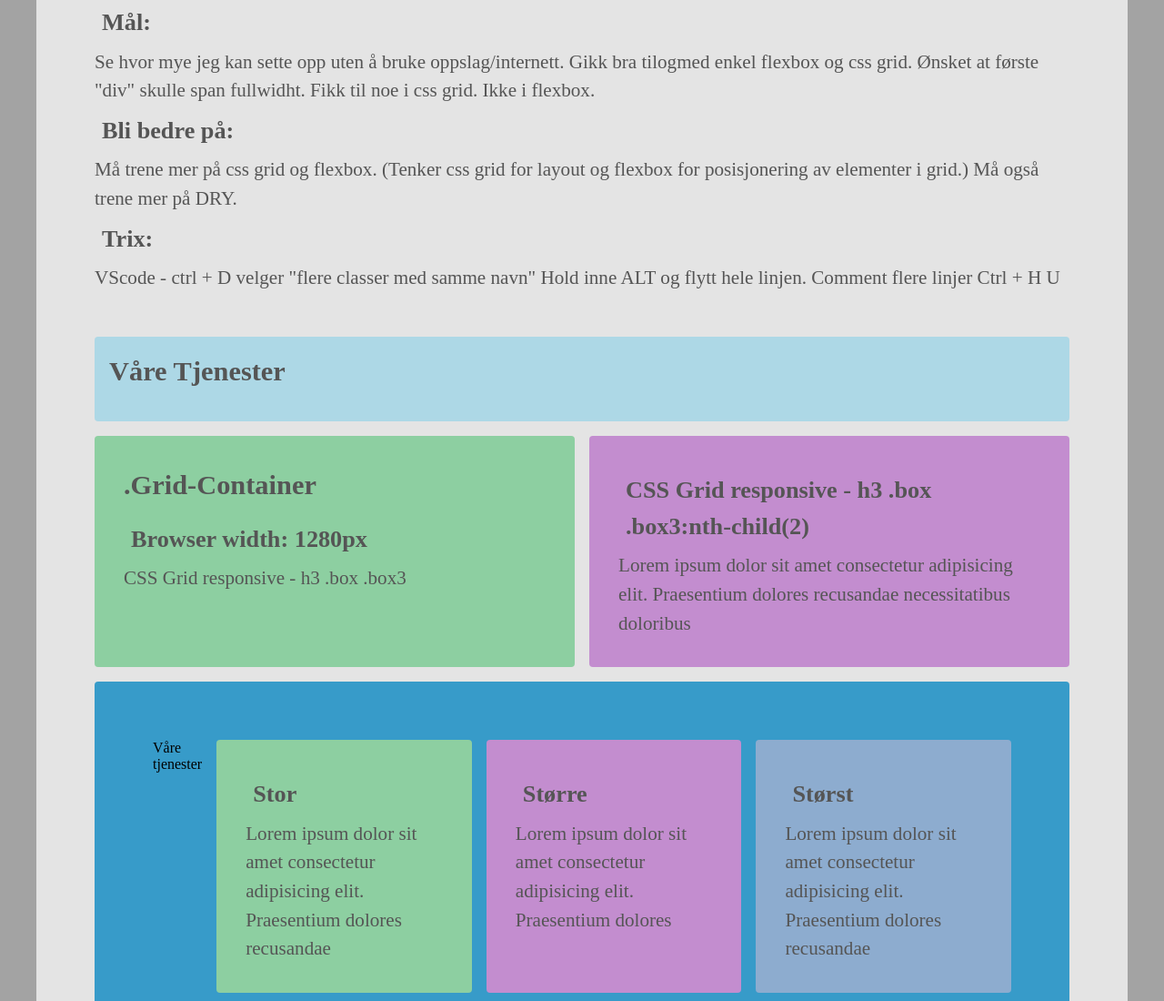
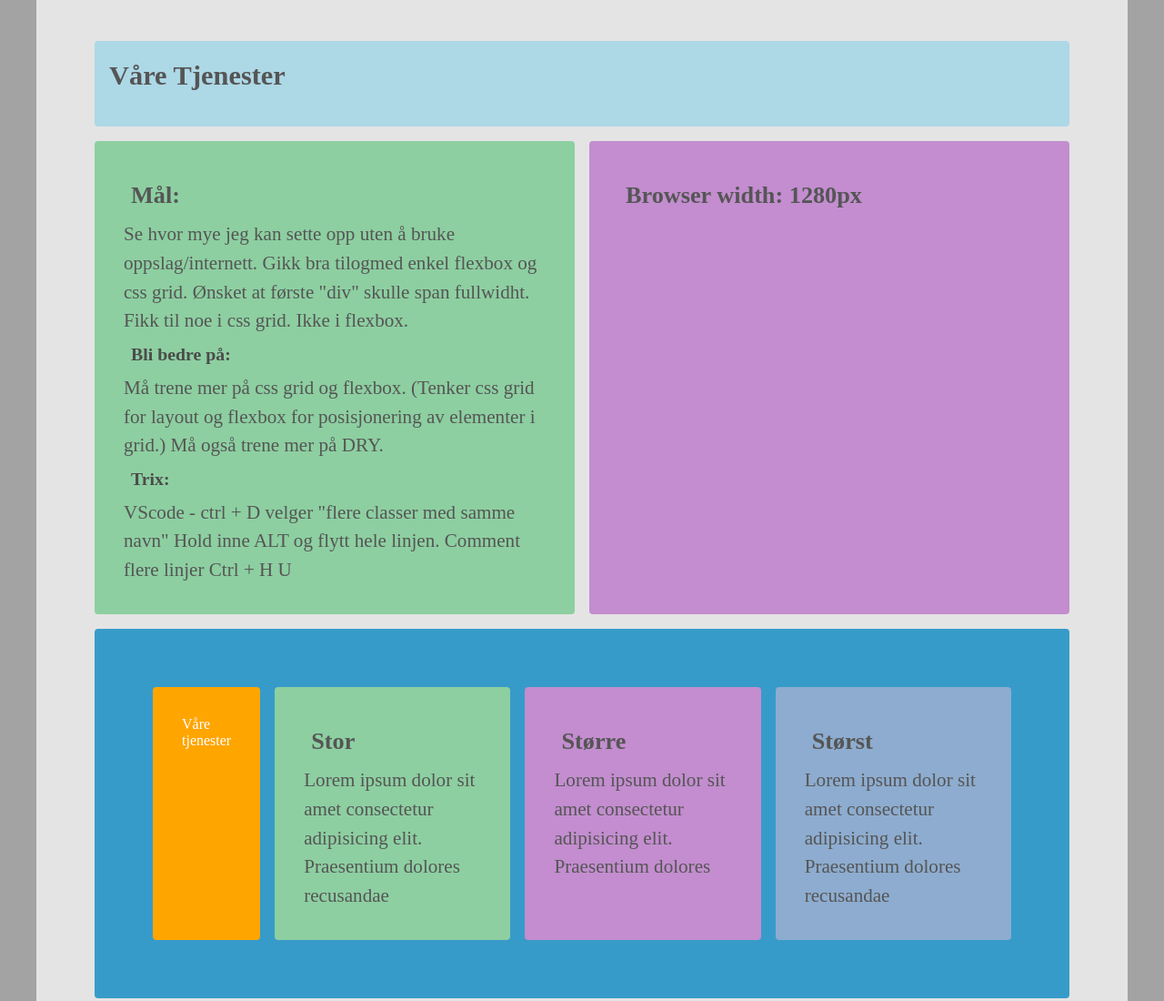
Before and after one commit to Frode10/HTML-CSS-01, a plain HTML site: page index.html in a window 1280 px wide. Shown: the part 874-1974 px from the top of the page at 91% size. Drawn offline with Linux system fonts and the light colour scheme.

Commit message:
Test upload

```diff
--- a/index.html
+++ b/index.html
@@ -43,23 +43,6 @@
           document validates as CSS level 3 + SVG" (hva nå enn det betyr..)
         </p>
         <p>HTML testet w3school validator med resultat noen info og warning.</p>
-        <h3>Mål:</h3>
-        <p>
-          Se hvor mye jeg kan sette opp uten å bruke oppslag/internett. Gikk bra
-          tilogmed enkel flexbox og css grid. Ønsket at første "div" skulle span
-          fullwidht. Fikk til noe i css grid. Ikke i flexbox.
-        </p>
-        <h3>Bli bedre på:</h3>
-        <p>
-          Må trene mer på css grid og flexbox. (Tenker css grid for layout og
-          flexbox for posisjonering av elementer i grid.) Må også trene mer på
-          DRY.
-        </p>
-        <h3>Trix:</h3>
-        <p>
-          VScode - ctrl + D velger "flere classer med samme navn" Hold inne ALT
-          og flytt hele linjen. Comment flere linjer Ctrl + H U
-        </p>
       </section>
 
       <section>
@@ -67,25 +50,34 @@
           <div class="tjenester"><h2>Våre tjenester</h2></div>
 
           <div class="box box1">
-            <h2>.grid-container</h2>
-            <h3 id="browser-width"></h3>
-            <p>CSS Grid responsive - h3 .box .box3</p>
+            <h3>Mål:</h3>
+            <p>
+              Se hvor mye jeg kan sette opp uten å bruke oppslag/internett. Gikk
+              bra tilogmed enkel flexbox og css grid. Ønsket at første "div"
+              skulle span fullwidht. Fikk til noe i css grid. Ikke i flexbox.
+            </p>
+            <h4>Bli bedre på:</h4>
+            <p>
+              Må trene mer på css grid og flexbox. (Tenker css grid for layout
+              og flexbox for posisjonering av elementer i grid.) Må også trene
+              mer på DRY.
+            </p>
+            <h4>Trix:</h4>
+            <p>
+              VScode - ctrl + D velger "flere classer med samme navn" Hold inne
+              ALT og flytt hele linjen. Comment flere linjer Ctrl + H U
+            </p>
           </div>
 
           <div class="box box2">
-            <h3>CSS Grid responsive - h3 .box .box3:nth-child(2)</h3>
-
-            <p>
-              Lorem ipsum dolor sit amet consectetur adipisicing elit.
-              Praesentium dolores recusandae necessitatibus doloribus
-            </p>
+            <h3 id="browser-width"></h3>
           </div>
         </div>
       </section>
 
       <section>
-        <div class="flexbox">
-          <div class="tjenester">Våre tjenester</div>
+        <div class="flex-container">
+          <div class="flex-tjenester">Våre tjenester</div>
           <div class="box box1">
             <h3>Stor</h3>
             <p>
--- a/src/styles.css
+++ b/src/styles.css
@@ -62,6 +62,7 @@ h1, h2, h3, p {
 h1 { font-size: calc(1.7rem + 1.7rem);}
 h2 { font-size: calc(1.3rem + 0.75vw); margin-bottom:1rem; text-transform:capitalize;}
 h3 { font-size: calc(1.2rem + 0.55vw); margin:0.5rem; }
+h4 { font-size: calc(0.8rem + 0.55vw); margin:0.5rem; color:rgb(75, 75, 75) }
 p { font-size: calc(1rem + 0.4vw); font-weight: 100;}
 
 
@@ -207,7 +208,7 @@ align-items: center;
   }
 
   /* FLEX CONTAINER */
-  div.flexbox{
+  div.flex-container {
     display:flex;
     flex-direction: row;
     /* flex-flow: row wrap; */
@@ -222,7 +223,15 @@ align-items: center;
   }
 
   /* OVERSKRIFT FLEX CONINER TJENESTER */
+  .flex-container .flex-tjenester {
+    flex:3;
+    background-color: orange;
+    color: white;
+    padding: 2rem;
+border-radius:4px;
 
+
+  }
 
   /*? div boxer */
   /*! bare test av better comments */
```
